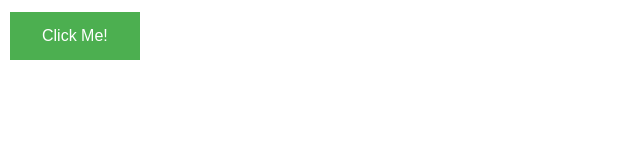
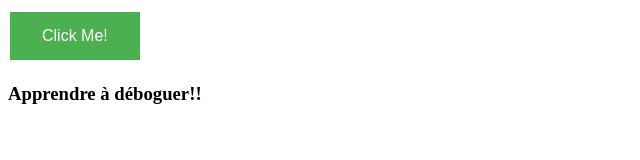
Before and after one commit to pcavendano/pcavendano.github.io, a plain HTML site: page index.html in a window 1280 px wide. Shown: the whole page, without its empty margins (0-640 px from the left). Drawn offline with Linux system fonts and the light colour scheme.

Commit message:
Ajout de messages d'erreur en javascript

```diff
--- a/index.html
+++ b/index.html
@@ -31,6 +31,12 @@
   </head>
   <body>
     <button class="button button1" type="button">Click Me!</button>
-    <script src="" async defer></script>
+    <h3>Apprendre à déboguer!!</h3>
+
+    <script>
+      console.log("Message //Versionner ici");
+      console.warn("Attention! //Versionner encore");
+      console.error(`I'm sorry, Dave. I'm afraid I can't do that.`);
+    </script>
   </body>
 </html>
```
